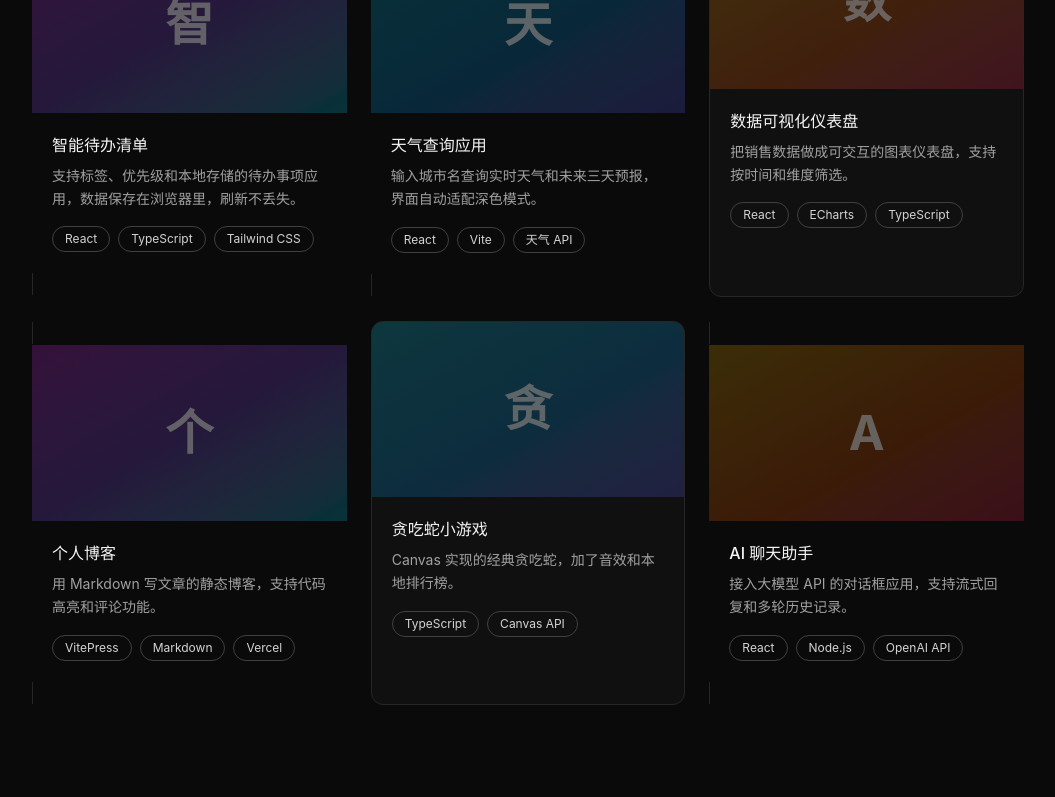
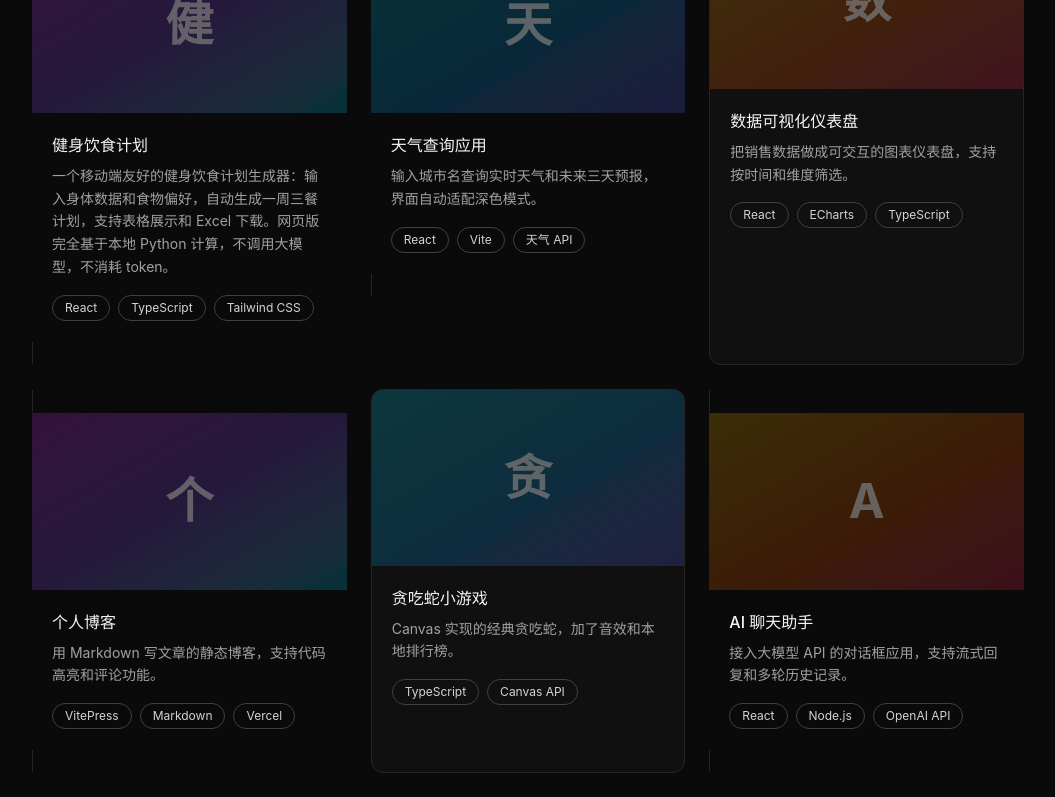
Before and after one commit to kexinyang74-web/kexinyang74-web.github.io, a React (Vite) app: page / in a window 1280 px wide. Shown: the part 1528-2325 px from the top of the page, without its empty margins (112-1167 px from the left). Built offline with nearby package versions, Linux system fonts and the light colour scheme.

Commit message:
项目列表：添加健身饮食计划项目

```diff
--- a/src/data/projects.ts
+++ b/src/data/projects.ts
@@ -16,11 +16,11 @@ export interface Project {
 /** 项目列表：以后新增项目，在这里照抄一条即可 */
 export const projects: Project[] = [
   {
-    id: 'todo-app',
-    title: '智能待办清单',
-    description: '支持标签、优先级和本地存储的待办事项应用，数据保存在浏览器里，刷新不丢失。',
+    id: 'fitness-meal-plan',
+    title: '健身饮食计划',
+    description: '一个移动端友好的健身饮食计划生成器：输入身体数据和食物偏好，自动生成一周三餐计划，支持表格展示和 Excel 下载。网页版完全基于本地 Python 计算，不调用大模型，不消耗 token。',
     techStack: ['React', 'TypeScript', 'Tailwind CSS'],
-    link: 'https://github.com/yourname/todo-app',
+    link: 'https://github.com/kexinyang74-web/fitness-meal-plan',
   },
   {
     id: 'weather-app',
```
